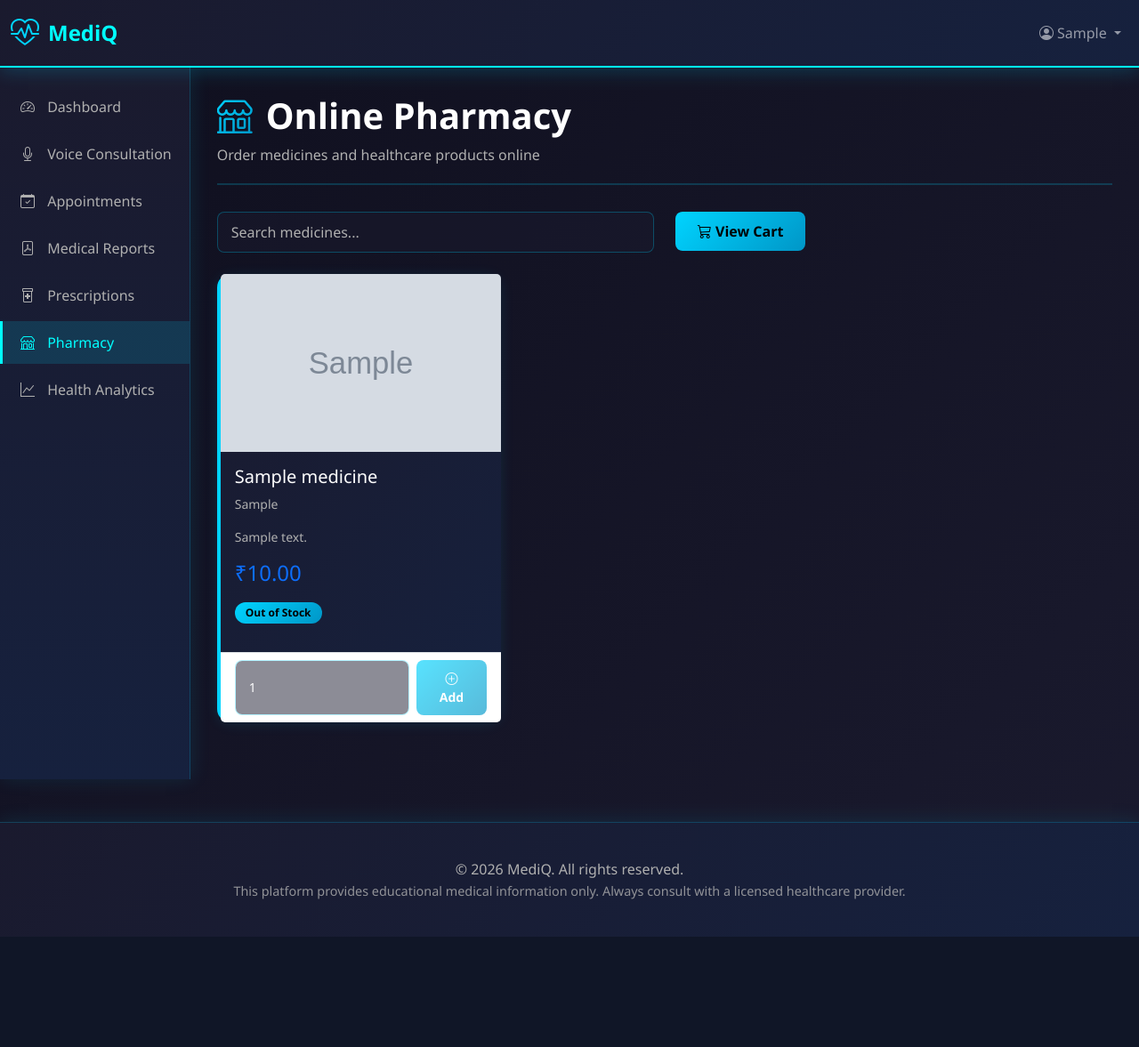
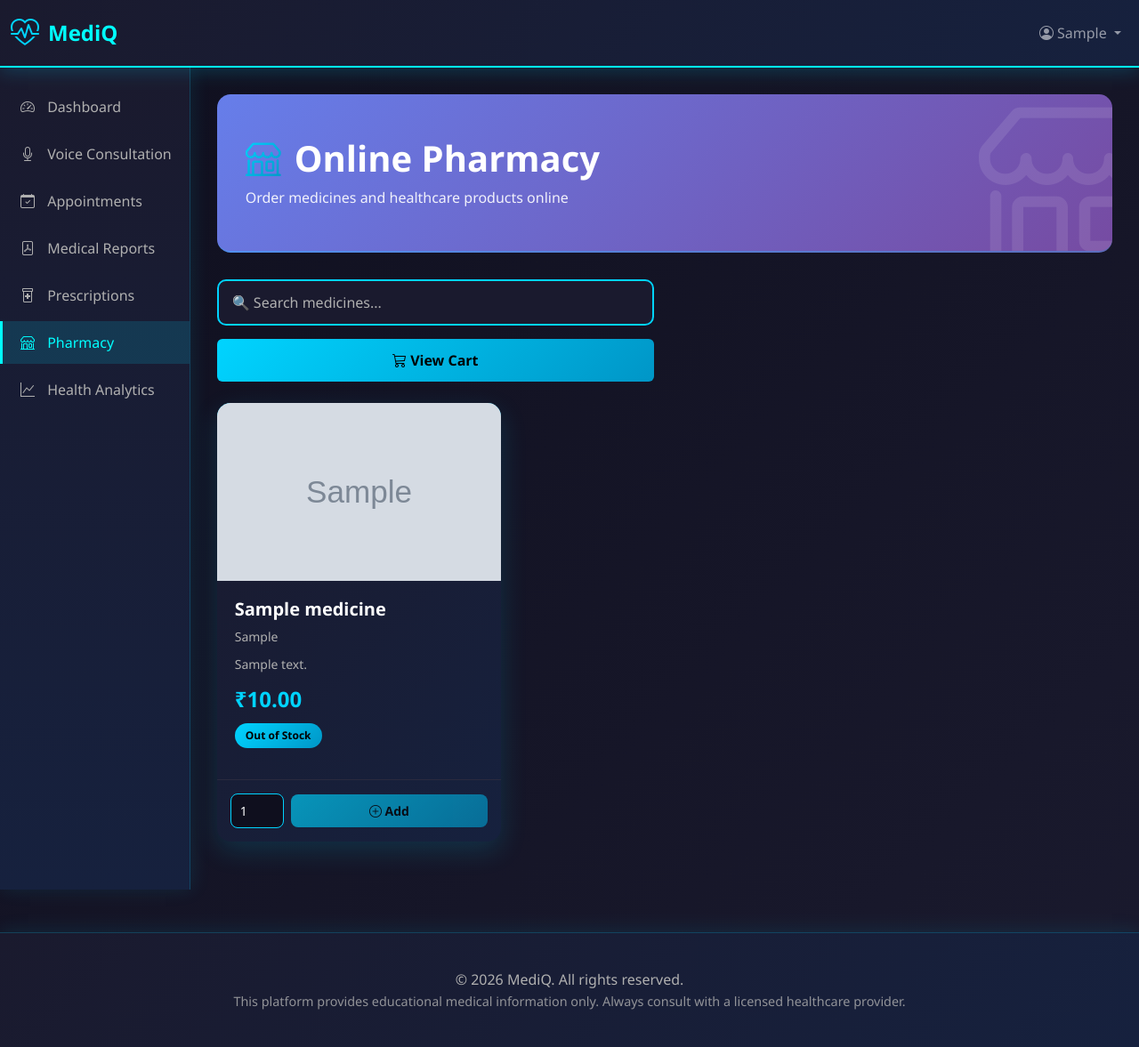
Before and after one commit to satyamp18/AI-MediQ, a Django app: page /pharmacy/ in a window 1280 px wide. Shown: the whole page at 89% size. Before the commit the page ends 1053 px from the top, so only its background shows below. Run offline with Django 5.2, Linux system fonts and the light colour scheme; a user stored in the database is signed in; tables that the repository leaves empty hold one stand-in row (values such as "Sample post"); grey boxes marked "Sample" are stand-in pictures.

Commit message:
feat: Add attractive images and enhanced styling to pharmacy section

```diff
--- a/templates/healthcare/pharmacy.html
+++ b/templates/healthcare/pharmacy.html
@@ -3,20 +3,23 @@
 {% block title %}Pharmacy - MediQ{% endblock %}
 
 {% block content %}
-<div class="page-header">
-    <h1>
+<div class="page-header" style="position: relative; background: linear-gradient(135deg, #667eea 0%, #764ba2 100%); padding: 3rem 2rem; border-radius: 15px; overflow: hidden;">
+    <div style="position: absolute; right: -50px; top: -50px; opacity: 0.1;">
+        <i class="bi bi-shop" style="font-size: 200px;"></i>
+    </div>
+    <h1 style="color: white; position: relative; z-index: 1;">
         <i class="bi bi-shop"></i>
         Online Pharmacy
     </h1>
-    <p class="text-muted">Order medicines and healthcare products online</p>
+    <p style="color: rgba(255,255,255,0.9); position: relative; z-index: 1;">Order medicines and healthcare products online</p>
 </div>
 
-<div class="row mb-4">
+<div class="row mb-4" style="gap: 15px;">
     <div class="col-md-6">
-        <input type="text" class="form-control" placeholder="Search medicines..." id="search">
+        <input type="text" class="form-control" placeholder="🔍 Search medicines..." id="search" style="background-color: #1a1a2e; border: 2px solid #00d4ff; color: #ffffff; padding: 12px 15px; border-radius: 10px;">
     </div>
     <div class="col-md-6">
-        <button class="btn btn-primary" onclick="window.location.href='{% url 'checkout' %}'">
+        <button class="btn" onclick="window.location.href='{% url 'checkout' %}'" style="background: linear-gradient(135deg, #00d4ff 0%, #0096c7 100%); border: none; color: #000; font-weight: 600; width: 100%; padding: 12px 15px;">
             <i class="bi bi-cart3"></i> View Cart
         </button>
     </div>
@@ -25,31 +28,39 @@
 <div class="row">
     {% for medicine in medicines %}
     <div class="col-md-6 col-lg-4 mb-4">
-        <div class="card h-100">
+        <div class="card h-100" style="border: none; border-radius: 15px; overflow: hidden; box-shadow: 0 10px 30px rgba(0, 212, 255, 0.15); transition: all 0.3s ease; background-color: #1a1a2e;">
+            <!-- Medicine Image/Icon -->
             {% if medicine.image %}
-            <img src="{{ medicine.image.url }}" class="card-img-top" alt="{{ medicine.name }}" style="height: 200px; object-fit: cover;">
+            <div style="height: 200px; background: linear-gradient(135deg, #00d4ff 0%, #0096c7 100%); position: relative; overflow: hidden;">
+                <img src="{{ medicine.image.url }}" class="card-img-top" alt="{{ medicine.name }}" style="height: 100%; object-fit: cover; width: 100%;">
+            </div>
             {% else %}
-            <div class="card-img-top bg-light d-flex align-items-center justify-content-center" style="height: 200px;">
-                <i class="bi bi-capsule" style="font-size: 3rem; color: #ccc;"></i>
+            <div class="card-img-top d-flex align-items-center justify-content-center" style="height: 200px; background: linear-gradient(135deg, #00d4ff 0%, #0096c7 100%);">
+                <div style="text-align: center;">
+                    <i class="bi bi-capsule" style="font-size: 4rem; color: white; display: block; margin-bottom: 10px;"></i>
+                    <small style="color: rgba(255,255,255,0.8); font-weight: 600;">Medicine</small>
+                </div>
             </div>
             {% endif %}
-            <div class="card-body">
-                <h5 class="card-title">{{ medicine.name }}</h5>
-                <p class="text-muted small">{{ medicine.dosage }}</p>
+
+            <div class="card-body" style="padding: 20px;">
+                <h5 class="card-title" style="color: #ffffff; font-weight: 700; margin-bottom: 8px;">{{ medicine.name }}</h5>
+                <p class="text-muted small" style="color: #b0b0b0; margin-bottom: 10px;">{{ medicine.dosage }}</p>
                 {% if medicine.description %}
-                <p class="card-text small">{{ medicine.description|truncatewords:15 }}</p>
+                <p class="card-text small" style="color: #b0b0b0; margin-bottom: 15px;">{{ medicine.description|truncatewords:15 }}</p>
                 {% endif %}
-                <h4 class="text-primary mb-3">₹{{ medicine.price }}</h4>
+                <h4 style="color: #00d4ff; margin-bottom: 12px; font-weight: 700; font-size: 24px;">₹{{ medicine.price }}</h4>
                 {% if medicine.in_stock %}
-                <span class="badge bg-success mb-3">In Stock</span>
+                <span class="badge" style="background: linear-gradient(135deg, #10b981 0%, #059669 100%); padding: 8px 12px; margin-bottom: 15px; display: inline-block;">✓ In Stock</span>
                 {% else %}
-                <span class="badge bg-secondary mb-3">Out of Stock</span>
+                <span class="badge" style="background-color: #ef4444; padding: 8px 12px; margin-bottom: 15px; display: inline-block;">Out of Stock</span>
                 {% endif %}
             </div>
-            <div class="card-footer bg-white border-top">
-                <div class="d-flex gap-2">
-                    <input type="number" class="form-control form-control-sm" value="1" min="1" max="10" id="qty_{{ medicine.id }}">
-                    <button class="btn btn-sm btn-primary flex-grow-1" {% if not medicine.in_stock %}disabled{% endif %} onclick="addToCart({{ medicine.id }})">
+
+            <div class="card-footer" style="background-color: transparent; border-top: 1px solid #2a2a3e; padding: 15px;">
+                <div class="d-flex gap-2" style="align-items: center;">
+                    <input type="number" class="form-control form-control-sm" value="1" min="1" max="10" id="qty_{{ medicine.id }}" style="background-color: #0f0f1e; border: 1px solid #00d4ff; color: #ffffff; width: 60px; padding: 8px 10px; border-radius: 8px;">
+                    <button class="btn btn-sm flex-grow-1" {% if not medicine.in_stock %}disabled{% endif %} onclick="addToCart({{ medicine.id }})" style="background: linear-gradient(135deg, #00d4ff 0%, #0096c7 100%); border: none; color: #000; font-weight: 600; padding: 8px 15px; border-radius: 8px; transition: all 0.3s ease;">
                         <i class="bi bi-plus-circle"></i> Add
                     </button>
                 </div>
@@ -58,8 +69,9 @@
     </div>
     {% empty %}
     <div class="col-12">
-        <div class="alert alert-info text-center">
-            <i class="bi bi-info-circle"></i> No medicines available at the moment
+        <div class="alert alert-info text-center" style="background-color: #e3f2fd; border: 2px solid #00d4ff; border-radius: 10px; padding: 40px;">
+            <i class="bi bi-info-circle" style="font-size: 40px; color: #00d4ff; display: block; margin-bottom: 15px;"></i>
+            <p style="color: #0096c7; font-size: 16px; margin: 0;">No medicines available at the moment</p>
         </div>
     </div>
     {% endfor %}
```
